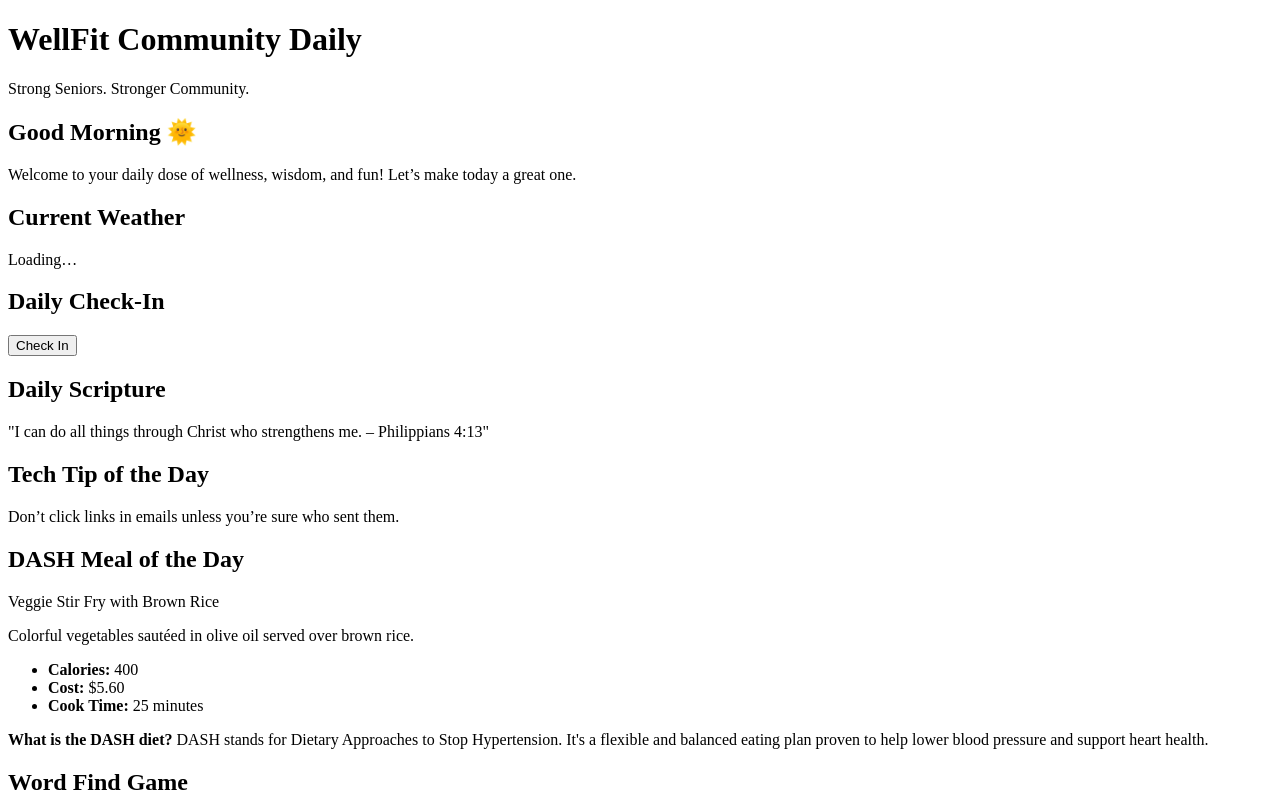
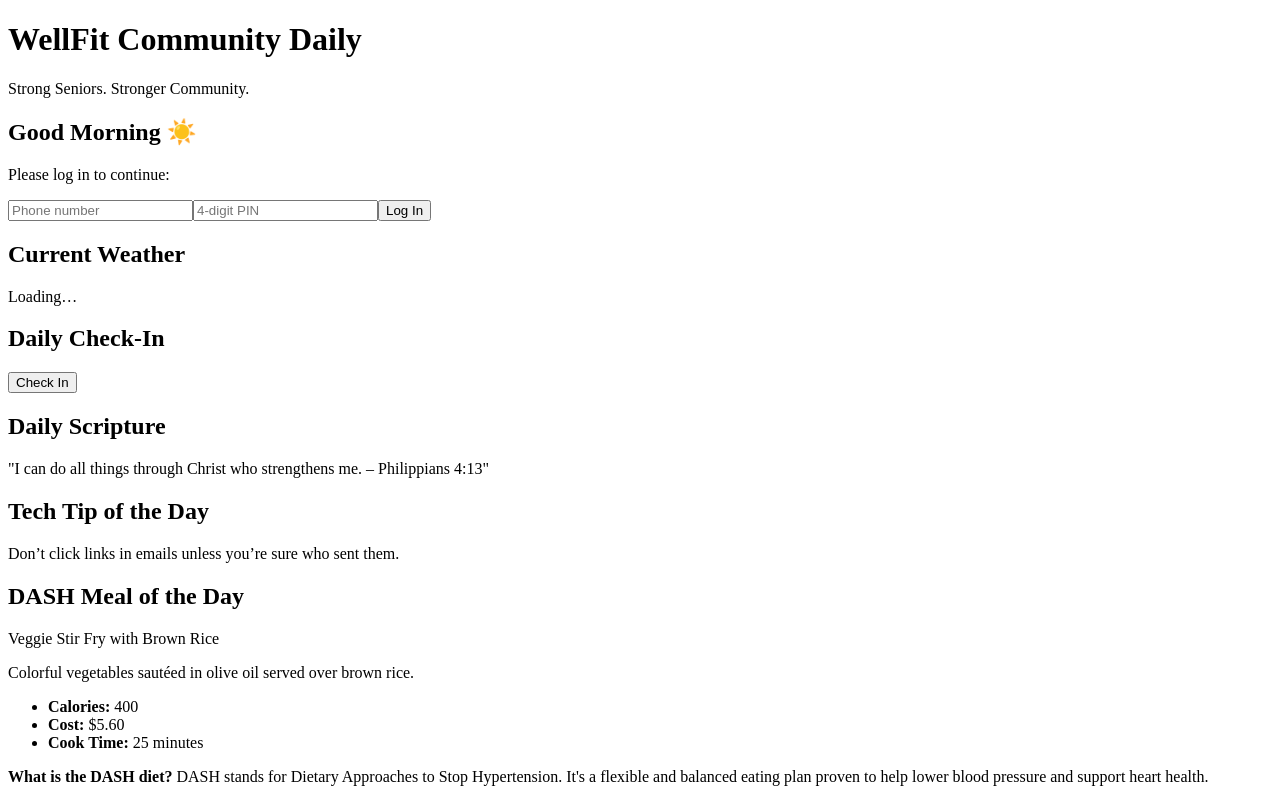
Before and after one commit to WellFitCommunity/WellFit-Community-Daily-Complete, a React (Create React App) app: page / in a window 1280 px wide. Shown: the top 800 px of the page. Built offline with nearby package versions, Linux system fonts and the light colour scheme; no server answers; the HTML template or start-up script is replaced by a standard one.

Commit message:
Update WelcomePage.tsx

```diff
--- a/src/components/WelcomePage.tsx
+++ b/src/components/WelcomePage.tsx
@@ -1,17 +1,65 @@
-import React from 'react';
+import React, { useState, useEffect } from 'react';
 
 const getGreeting = () => {
   const hour = new Date().getHours();
-  if (hour < 12) return 'Good Morning 🌞';
-  if (hour < 18) return 'Good Afternoon ☀️';
+  if (hour < 12) return 'Good Morning ☀️';
+  if (hour < 18) return 'Good Afternoon 🌤️';
   return 'Good Evening 🌙';
 };
 
-const WelcomePage = () => {
+const WelcomePage: React.FC = () => {
+  const [phone, setPhone] = useState(localStorage.getItem('phone') || '');
+  const [pin, setPin] = useState(localStorage.getItem('pin') || '');
+  const [loggedIn, setLoggedIn] = useState(false);
+
+  useEffect(() => {
+    if (phone && pin) setLoggedIn(true);
+  }, [phone, pin]);
+
+  const handleLogin = () => {
+    if (phone && pin) {
+      localStorage.setItem('phone', phone);
+      localStorage.setItem('pin', pin);
+      setLoggedIn(true);
+    } else {
+      alert('Please enter both phone and PIN.');
+    }
+  };
+
   return (
-    <section className="bg-white border-2 border-[#8cc63f] p-4 rounded-xl shadow">
-      <h2 className="text-xl font-semibold text-[#003865] mb-2">{getGreeting()}</h2>
-      <p className="text-gray-700">Welcome to your daily dose of wellness, wisdom, and fun! Let’s make today a great one.</p>
+    <section className="bg-white border-2 border-wellfitGreen p-6 rounded-xl shadow-md">
+      <h2 className="text-2xl font-semibold text-wellfitBlue mb-4">{getGreeting()}</h2>
+
+      {loggedIn ? (
+        <p className="text-gray-700">
+          You’re logged in as <strong>{phone}</strong>. Let’s get moving today!
+        </p>
+      ) : (
+        <div className="space-y-4">
+          <p className="text-gray-700">Please log in to continue:</p>
+          <input
+            type="tel"
+            placeholder="Phone number"
+            value={phone}
+            onChange={e => setPhone(e.target.value)}
+            className="w-full p-2 border rounded"
+          />
+          <input
+            type="password"
+            placeholder="4‑digit PIN"
+            maxLength={4}
+            value={pin}
+            onChange={e => setPin(e.target.value)}
+            className="w-full p-2 border rounded"
+          />
+          <button
+            onClick={handleLogin}
+            className="w-full py-2 bg-wellfitBlue text-white font-semibold rounded"
+          >
+            Log In
+          </button>
+        </div>
+      )}
     </section>
   );
 };
```
